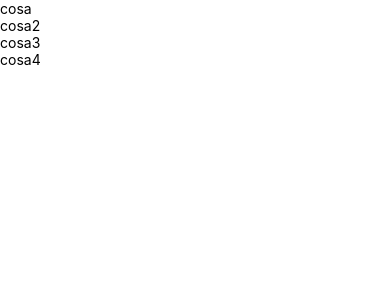
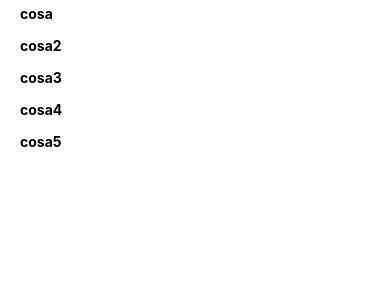
Before and after one commit to ruinov2/rate-repository-app, a React Native app: screen / in a window 390 px wide. Shown: the top 300 px of the page. Built offline with nearby package versions, Linux system fonts and the light colour scheme.

Commit message:
Subidos los cambios para la vista

```diff
--- /dev/null
+++ b/src/components/RepositoryItem.jsx
@@ -0,0 +1,10 @@
+import React from 'react';
+import { View, Text } from 'react-native';
+
+const RepositoryItem = (props) => (
+  <View key={props.id} style={{ padding: 20, paddingBottom: 5, paddingTop: 5 }}>
+    <Text style={{ fontWeight: 'bold', marginBottom: 5 }}>{props.id}</Text>
+  </View>
+);
+
+export default RepositoryItem;
--- a/src/components/RepositoryList.jsx
+++ b/src/components/RepositoryList.jsx
@@ -1,16 +1,15 @@
-import Reac from 'react';
-import { View, Text } from 'react-native';
+import React from 'react';
+import { FlatList, View, Text } from 'react-native';
 import repositories from '../data/repositories.js';
+import RepositoryItem from './RepositoryItem.jsx';
 
 const RepositoryList = () => {
   return (
-    <View>
-      {repositories.map((repo) => (
-        <View key={repo.id}>
-          <Text>{repo.id}</Text>
-        </View>
-      ))}
-    </View>
+    <FlatList
+      data={repositories}
+      ItemSeparatorComponent={() => <Text></Text>}
+      renderItem={({ item: repo }) => <RepositoryItem {...repo} />}
+    />
   );
 };
 
--- a/src/data/repositories.js
+++ b/src/data/repositories.js
@@ -11,4 +11,7 @@ export default [
   {
     id: 'cosa4',
   },
+  {
+    id: 'cosa5',
+  },
 ];
```
